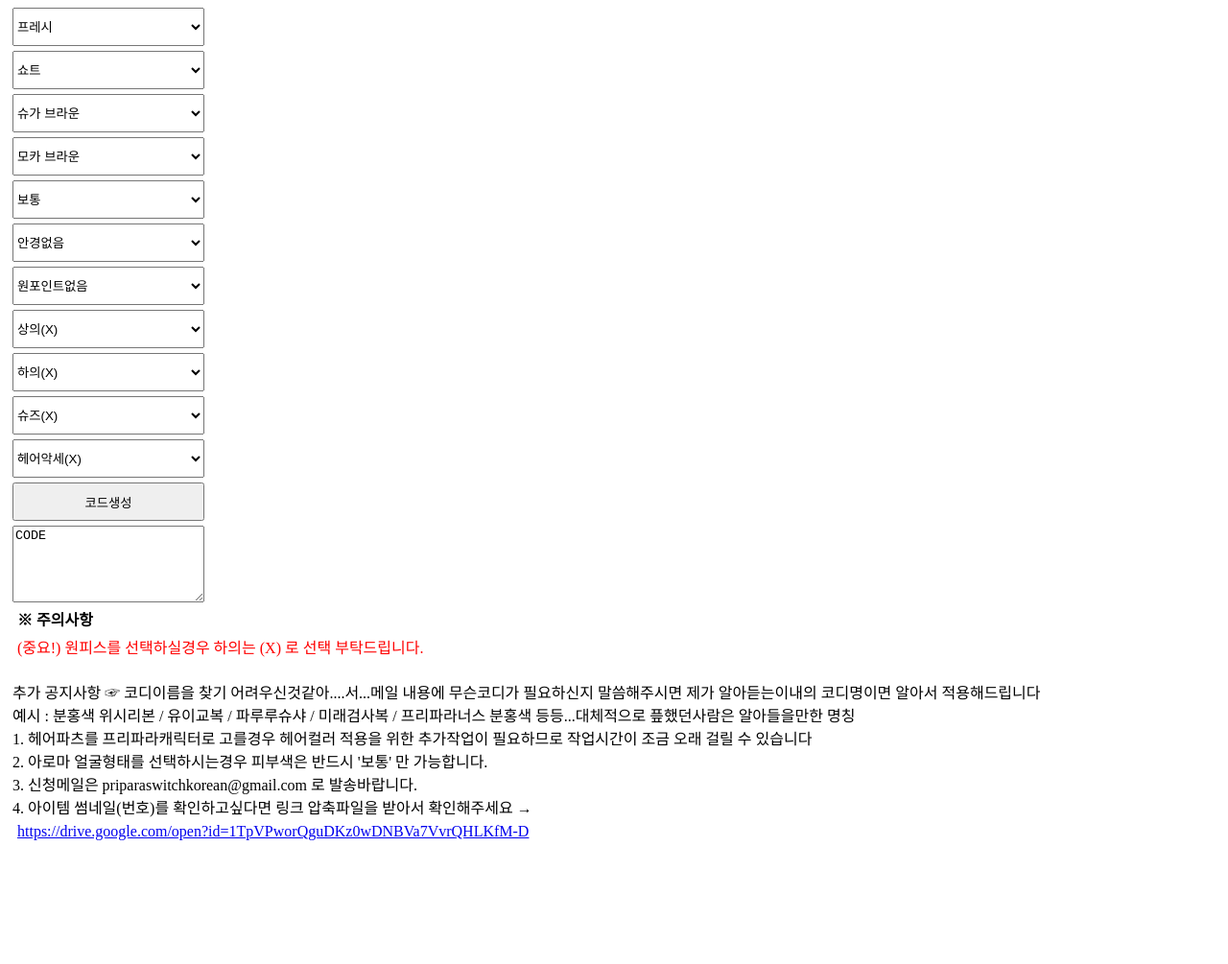
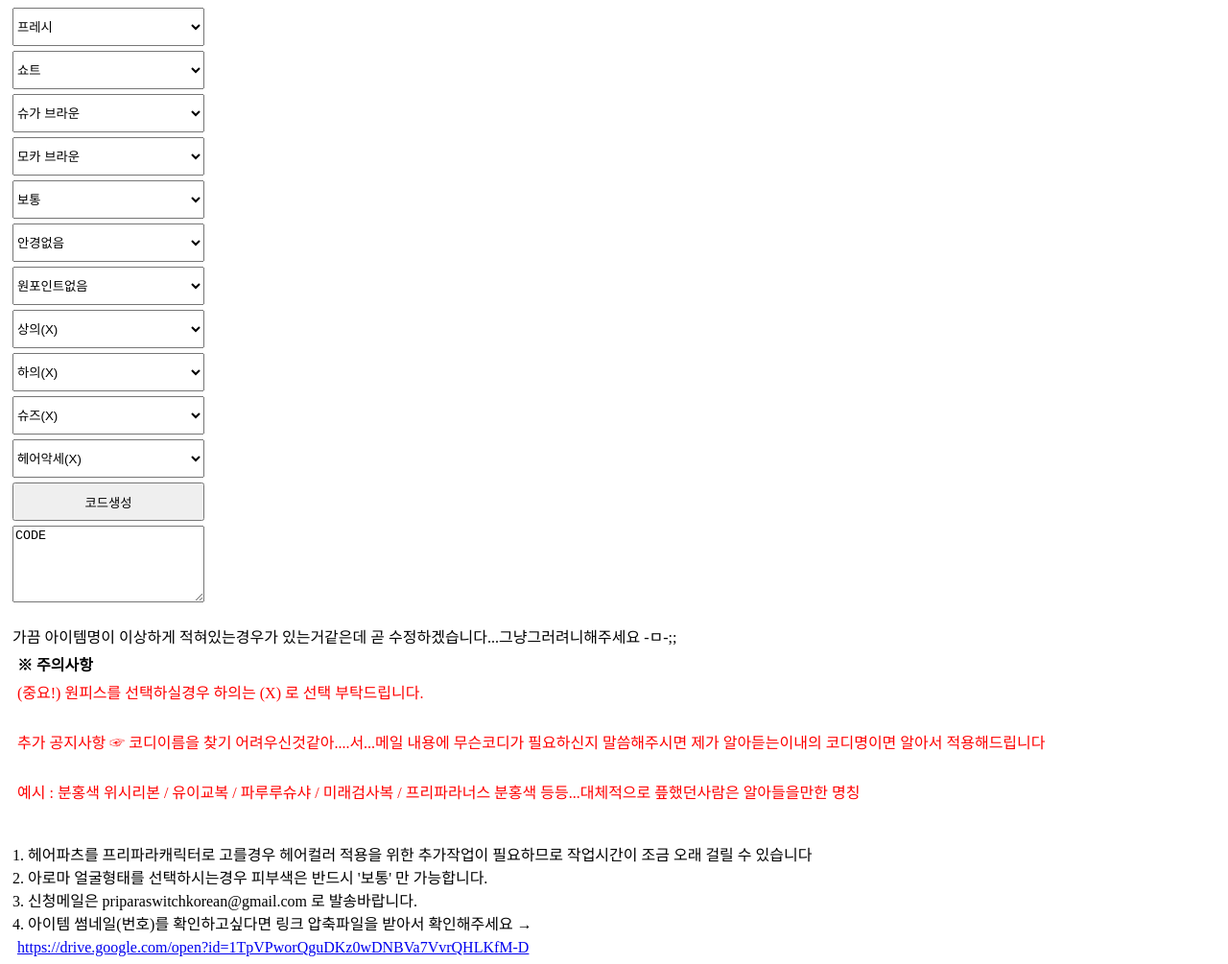
Before and after one commit to priparaSwitch/prismparadise, a plain HTML site: page publicCode.html in a window 1280 px wide. Shown: the whole page at 96% size. Before the commit the page ends 884 px from the top, so only its background shows below. Drawn offline with Linux system fonts and the light colour scheme.

Commit message:
Add files via upload

```diff
--- a/publicCode.html
+++ b/publicCode.html
@@ -2624,13 +2624,15 @@
 
 
 		<div>
+		<br>
+		가끔 아이템명이 이상하게 적혀있는경우가 있는거같은데 곧 수정하겠습니다...그냥그러려니해주세요 -ㅁ-;;<br>
 			<h4>※ 주의사항</h4>
 			<font color=FF0000>(중요!) 원피스를 선택하실경우 하의는 (X) 로 선택 부탁드립니다.</font>
 			<br>
-			추가 공지사항 ☞ 코디이름을 찾기 어려우신것같아....서...메일 내용에 무슨코디가 필요하신지 말씀해주시면 제가 알아듣는이내의 코디명이면 알아서 적용해드립니다
+			<font color=FF0000>추가 공지사항 ☞ 코디이름을 찾기 어려우신것같아....서...메일 내용에 무슨코디가 필요하신지 말씀해주시면 제가 알아듣는이내의 코디명이면 알아서 적용해드립니다</font>
 			<br>
-			예시 : 분홍색 위시리본 / 유이교복 / 파루루슈샤 / 미래검사복 / 프리파라너스 분홍색 등등...대체적으로 픞했던사람은 알아들을만한 명칭
-			<br>
+			<font color=FF0000>예시 : 분홍색 위시리본 / 유이교복 / 파루루슈샤 / 미래검사복 / 프리파라너스 분홍색 등등...대체적으로 픞했던사람은 알아들을만한 명칭</font>
+			<br><br>
 			1. 헤어파츠를 프리파라캐릭터로 고를경우 헤어컬러 적용을 위한 추가작업이 필요하므로 작업시간이 조금 오래 걸릴 수 있습니다
 			<br>
 			2. 아로마 얼굴형태를 선택하시는경우 피부색은 반드시 '보통' 만 가능합니다.
```
